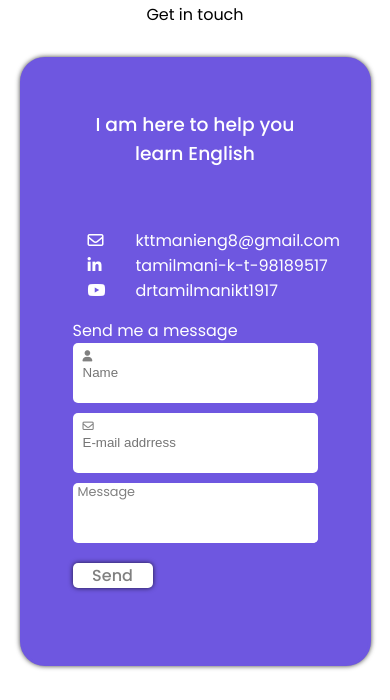
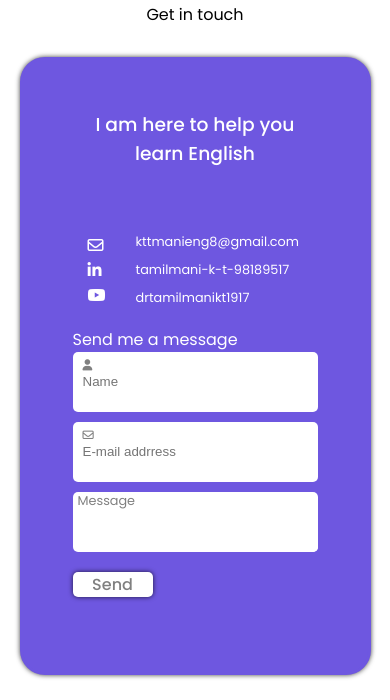
Before and after one commit to Rameshkumar-V/P1-BLOGWEB, a Flask app: page / in a window 390 px wide. Shown: the part 2554-3254 px from the top of the page. Before the commit the page ends 3224 px from the top, so only its background shows below. Run offline with Flask 3, Linux system fonts and the light colour scheme.

Commit message:
vicky : css changes in contact

```diff
--- a/static/css/home.css
+++ b/static/css/home.css
@@ -402,4 +402,10 @@ p {
     margin: 0;
     padding: 0;
   }
+  .socialid {
+    font-size: 0.8rem;
+  }
+  .socialid p{
+    padding: 5px 0;
+  }
 }
```
